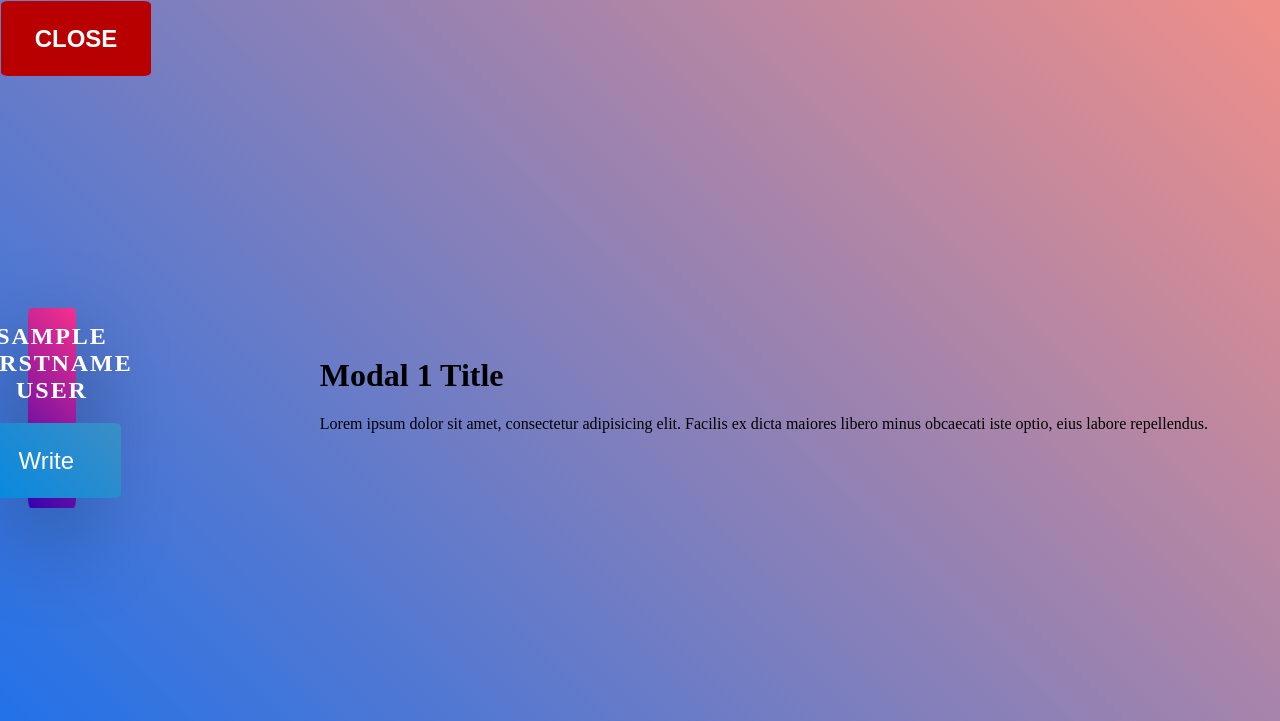
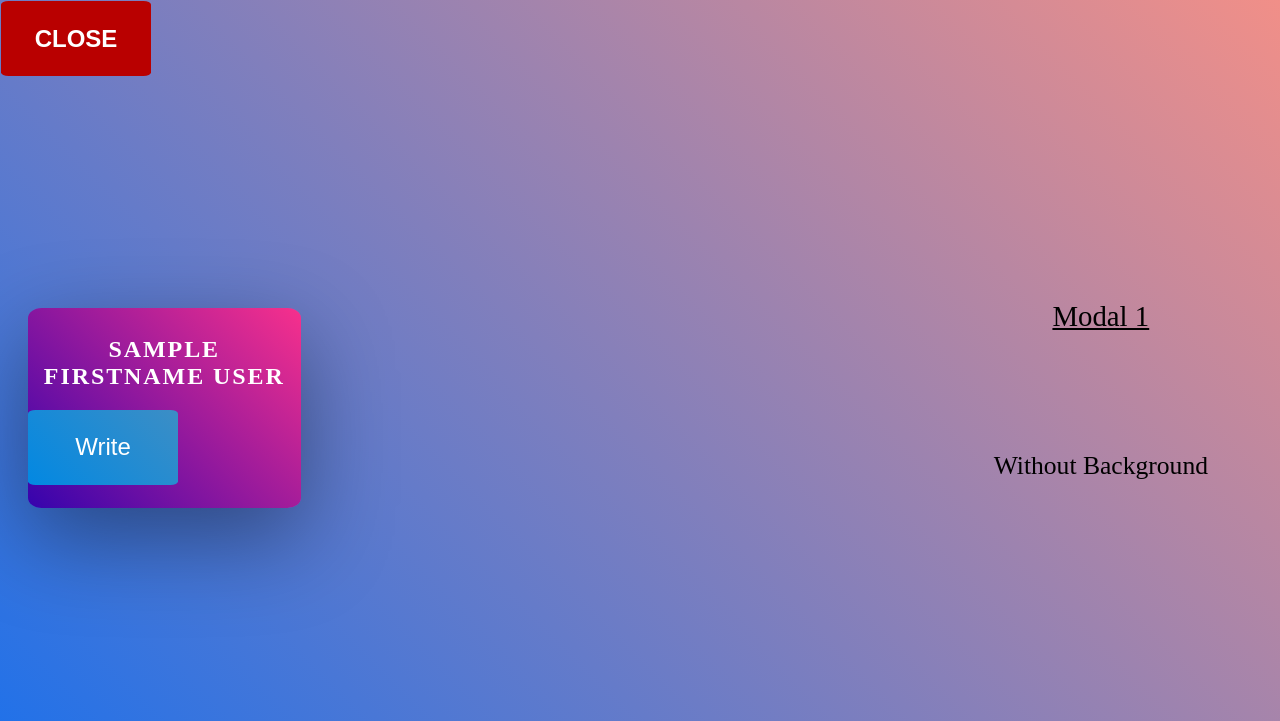
Before and after one commit to Adsanvar/RFID, a Flask app: template TimeClock/templates/writer.html in a window 1280 px wide. Shown: the top 721 px of the page. Run offline with Flask 2, Linux system fonts and the light colour scheme; the template is opened without the code that fills it: most values are stand-ins (such as "Sample title", 1, 10 or a date in 2020); parts of the project's set-up code (start-up, migrations or seed data) failed here and were passed over; some libraries are stand-ins or nearby versions.

Commit message:
container

```diff
--- a/TimeClock/static/css/style.css
+++ b/TimeClock/static/css/style.css
@@ -355,6 +355,7 @@
 }
 
 /* MODAL */
+/* box */
 .box {
   display: flex;
   flex-direction: column;
@@ -392,3 +393,142 @@
 .box__note {
   line-height: 2;
 }
+
+
+/* modal */
+.modal-container {
+  position: fixed;
+  top: 0;
+  left: 0;
+  z-index: 10;
+
+  display: none;
+  justify-content: center;
+  align-items: center;
+
+  width: 100%;
+  height: 100%;
+
+  /* --m-background is set as inline style */
+  background: var(--m-background);
+}
+
+/* using :target */
+/*
+when users will click/enter button(link) browser will add a #id in a url and when that happens we'll show our users the modal that contains that id.
+*/
+.modal-container:target {
+  display: flex;
+}
+
+.modal {
+  width: 60rem;
+  padding: 4rem 2rem;
+  border-radius: .8rem;
+
+  color: var(--light);
+  background: var(--background);
+  box-shadow: var(--m-shadow, .4rem .4rem 10.2rem .2rem) var(--shadow-1);
+  position: relative;
+
+  overflow: hidden;
+}
+
+.modal__title {
+  font-size: 3.2rem;
+}
+
+.modal__text {
+  padding: 0 4rem;
+  margin-top: 4rem;
+
+  font-size: 1.6rem;
+  line-height: 2;
+}
+
+.modal__btn {
+  margin-top: 4rem;
+  padding: 1rem 1.6rem;
+  border: 1px solid var(--border-color);
+  border-radius: 100rem;
+
+  color: inherit;
+  background: transparent;
+  font-size: 1.4rem;
+  font-family: inherit;
+  letter-spacing: .2rem;
+
+  transition: .2s;
+  cursor: pointer;
+}
+
+.modal__btn:nth-of-type(1) {
+  margin-right: 1rem;
+}
+
+.modal__btn:hover,
+.modal__btn:focus {
+  background: var(--focus);
+  border-color: var(--focus);
+  transform: translateY(-.2rem);
+}
+
+
+/* link-... */
+.link-1 {
+  font-size: 1.8rem;
+
+  color: var(--light);
+  background: var(--background);
+  box-shadow: .4rem .4rem 2.4rem .2rem var(--shadow-1);
+  border-radius: 100rem;
+  padding: 1.4rem 3.2rem;
+
+  transition: .2s;
+}
+
+.link-1:hover,
+.link-1:focus {
+  transform: translateY(-.2rem);
+  box-shadow: 0 0 4.4rem .2rem var(--shadow-2);
+}
+
+.link-1:focus {
+  box-shadow:
+    0 0 4.4rem .2rem var(--shadow-2),
+    0 0 0 .4rem var(--global-background),
+    0 0 0 .5rem var(--focus);
+}
+
+.link-2 {
+  width: 4rem;
+  height: 4rem;
+  border: 1px solid var(--border-color);
+  border-radius: 100rem;
+
+  color: inherit;
+  font-size: 2.2rem;
+
+  position: absolute;
+  top: 2rem;
+  right: 2rem;
+
+  display: flex;
+  justify-content: center;
+  align-items: center;
+
+  transition: .2s;
+}
+
+.link-2::before {
+  content: '×';
+
+  transform: translateY(-.1rem);
+}
+
+.link-2:hover,
+.link-2:focus {
+  background: var(--focus);
+  border-color: var(--focus);
+  transform: translateY(-.2rem);
+}
--- a/TimeClock/templates/writer.html
+++ b/TimeClock/templates/writer.html
@@ -29,15 +29,15 @@
     </div>
 
     <div class="box">
-      <!-- <a href="#m1-o" class="link-1" id="m1-c">Modal 1</a>
-      <p class="box__info">Without Background</p> -->
+      <a href="#m1-o" class="link-1" id="m1-c">Modal 1</a>
+      <p class="box__info">Without Background</p>
 
       <div class="modal-container" id="m1-o" style="--m-background: transparent;">
         <div class="modal">
           <h1 class="modal__title">Modal 1 Title</h1>
           <p class="modal__text">Lorem ipsum dolor sit amet, consectetur adipisicing elit. Facilis ex dicta maiores libero minus obcaecati iste optio, eius labore repellendus.</p>
           <!-- <button class="modal__btn">Button &rarr;</button> -->
-          <a href="#objContainer" class="link-2"></a>
+          <a href="#m1-c" class="link-2"></a>
         </div>
       </div>
     </div>
```
